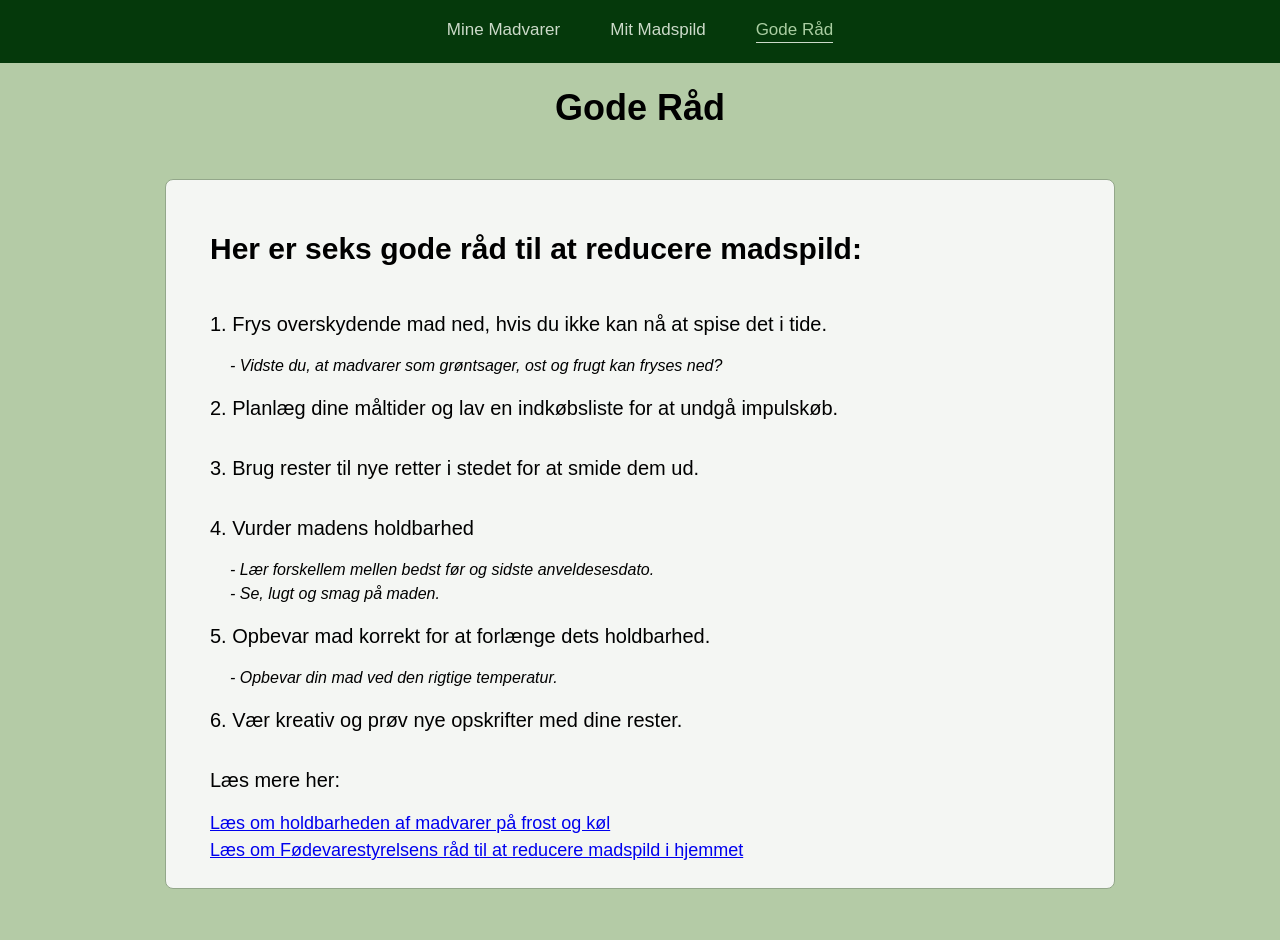
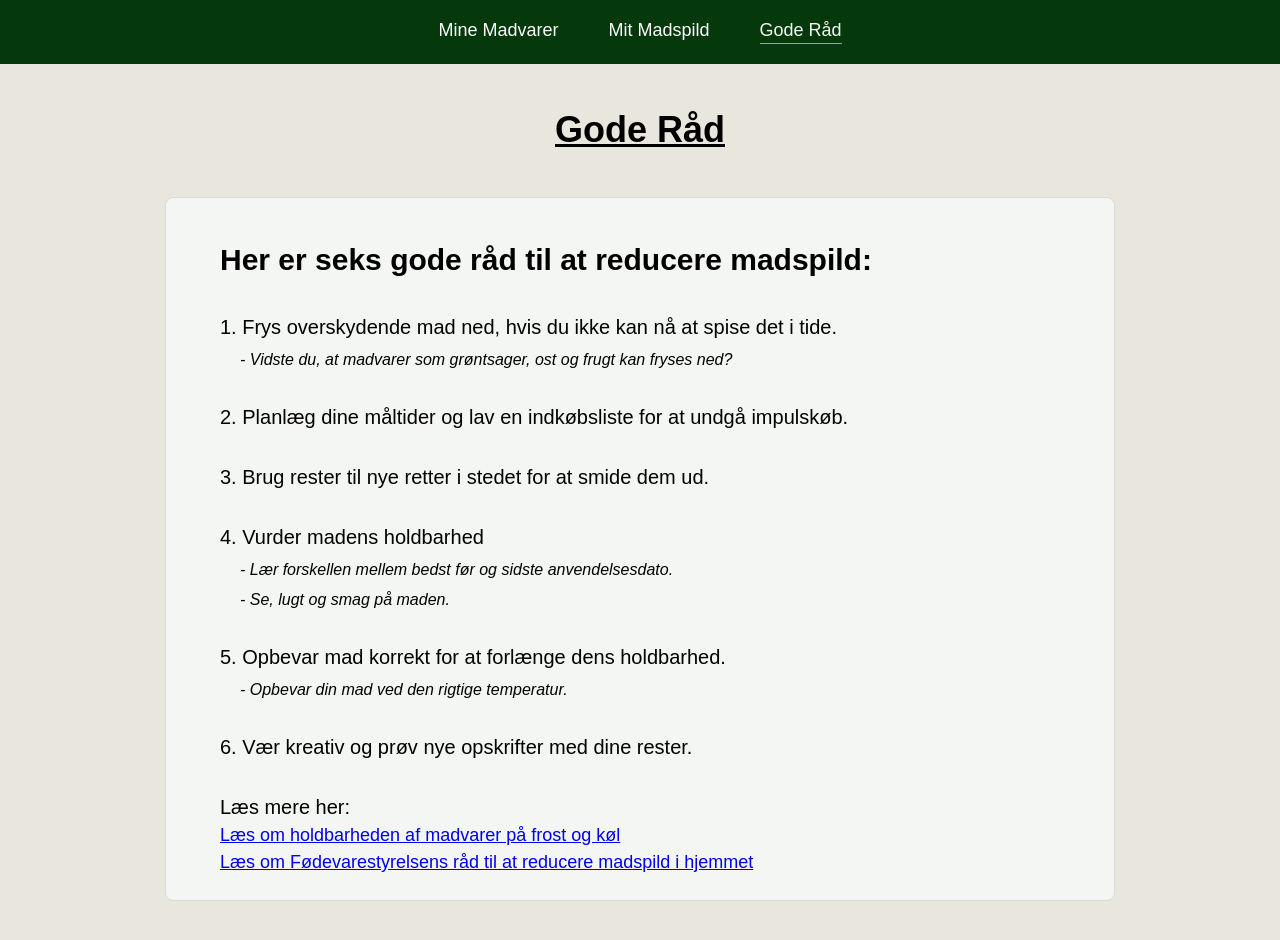
Before and after one commit to MadspildProjekt-DAD/madspild-webapp, a plain HTML site: page frontend/Gode_Raad.html in a window 1280 px wide. Drawn offline with Linux system fonts and the light colour scheme.

Commit message:
ændret css filerne

```diff
--- a/frontend/Gode_Raad.html
+++ b/frontend/Gode_Raad.html
@@ -18,17 +18,17 @@
 <section>
     <p class = "intro">Her er seks gode råd til at reducere madspild:</p>
         <p>1. Frys overskydende mad ned, hvis du ikke kan nå at spise det i tide.</p>
-        <p class="extraInfo">- Vidste du, at madvarer som grøntsager, ost og frugt kan fryses ned?</p>
+        <p class="extraInfo">-  Vidste du, at madvarer som grøntsager, ost og frugt kan fryses ned?</p>
         <p>2. Planlæg dine måltider og lav en indkøbsliste for at undgå impulskøb.</p>
         <p>3. Brug rester til nye retter i stedet for at smide dem ud.</p>
         <p>4. Vurder madens holdbarhed</p>
-        <p class="extraInfo">- Lær forskellem mellen bedst før og sidste anveldesesdato.</p>
-        <p class="extraInfo">- Se, lugt og smag på maden.</p>
-        <p>5. Opbevar mad korrekt for at forlænge dets holdbarhed.</p>
-        <p class="extraInfo">- Opbevar din mad ved den rigtige temperatur.</p>
+        <p class="extraInfo">-  Lær forskellen mellem bedst før og sidste anvendelsesdato.</p>
+        <p class="extraInfo">-  Se, lugt og smag på maden.</p>
+        <p>5. Opbevar mad korrekt for at forlænge dens holdbarhed.</p>
+        <p class="extraInfo">-  Opbevar din mad ved den rigtige temperatur.</p>
         <p>6. Vær kreativ og prøv nye opskrifter med dine rester.</p>
     <p> Læs mere her:</p>
-    <a class="links" href="https://www.madmagasinet.dk/holdbarhed/oversigt/ ">Læs om holdbarheden af madvarer på frost og køl</a><br>
+    <a class="links" href="https://www.madmagasinet.dk/holdbarhed/oversigt/">Læs om holdbarheden af madvarer på frost og køl</a><br>
     <a class="links" href="https://www.foedevarestyrelsen.dk/kost-og-foedevarer/alt-om-mad/madspild-i-hjemmet">Læs om Fødevarestyrelsens råd til at reducere madspild i hjemmet</a>
 </section>
 </main>
--- a/frontend/Mit madspild/mitmadspild.css
+++ b/frontend/Mit madspild/mitmadspild.css
@@ -9,7 +9,7 @@ main {
 body{
     margin: 0;
     font-family: Arial, sans-serif;
-    background-color: rgb(233, 241, 227);
+    background-color: rgb(233, 230, 221);
     color: rgb(0, 0, 0)
 }
 
@@ -25,30 +25,31 @@ nav{
 }
 
 nav a{
-    color: rgb(204, 218, 201);
+    color: rgb(251, 252, 251);
     text-decoration:none;
-    font-size: 17px;
+    font-size: 18px;
 }
 nav a:hover {
-    color: rgb(181, 233, 173);
+    color: rgb(178, 197, 175);
+}
+
+nav a.currentpage {
+    border-bottom: 1px solid rgb(146, 162, 206);
+    padding-bottom: 2px;
+    color: rgb(244, 246, 243);
 }
 
 h1{
     font-size: 36px;
     text-align: center;
-    margin: 20px;
+    margin-top: 5px;
+    margin-bottom: 20px;
     text-decoration: underline;
 }
 
 p{
     text-align: center;
     font-size: 20px;
-}
-
-nav a.currentpage {
-    border-bottom: 1px solid rgb(204, 218, 201);
-    padding-bottom: 2px;
-    color: rgb(170, 206, 162);
 }
 
 .chart-container {
@@ -92,16 +93,17 @@ nav a.currentpage {
 .madspild-overview {
     display: grid;
     grid-template-columns: 1fr 1fr;
-    gap: 70px;
+    gap: 60px;
 }
 
 .madspild-overview > section {
     min-width: 0;
-    border: 1px solid rgb(5, 57, 11);
+    border: 1px solid rgb(216, 219, 216);
     border-radius: 8px;
     padding-left: 20px;
     padding-right: 20px;
     padding-bottom: 20px;
+    background-color: rgb(244, 246, 243);
 }
 
 #money-details {
--- a/frontend/gode_raad.css
+++ b/frontend/gode_raad.css
@@ -8,7 +8,7 @@ body{
     margin: 0;
     text-align: center;
     font-family: Arial, sans-serif;
-    background-color: #b4cba6;
+    background-color: rgb(233, 230, 221);
     color: rgb(0, 0, 0)
 }
 
@@ -24,33 +24,34 @@ nav{
 }
 
 nav a{
-    color: rgb(204, 218, 201);
+    color: rgb(251, 252, 251);
     text-decoration:none;
-    font-size: 17px;
+    font-size: 18px;
 }
 nav a:hover {
-    color: rgb(181, 233, 173);
+    color: rgb(178, 197, 175);
+}
+
+nav a.currentpage {
+    border-bottom: 1px solid rgb(146, 162, 206);
+    padding-bottom: 2px;
+    color: rgb(244, 246, 243);
 }
 
 h1{
     font-size: 36px;
     text-align: center;
-    margin-bottom: 10px;
+    margin-top: 45px;
+    margin-bottom: 6px;
+    text-decoration: underline;
 }
 
 p{
     font-size: 20px;
-    margin: 0;
-    padding-left: 20px;
+    margin: 30px 0 0;
+    padding-left: 30px;
     text-align: left;
-    line-height: 3;
-}
-
-
-nav a.currentpage {
-    border-bottom: 1px solid rgb(204, 218, 201);
-    padding-bottom: 2px;
-    color: rgb(170, 206, 162);
+    line-height: 1.5;
 }
 
 section {
@@ -58,7 +59,7 @@ section {
     max-width: 900px;
     padding: 24px;
     background-color: rgb(244, 246, 243);
-    border: 1px solid rgb(147, 167, 138);
+    border: 1px solid rgb(216, 219, 216);
     border-radius: 8px;
     text-align: left;
     display: block;
@@ -67,21 +68,19 @@ section {
 .intro {
     font-weight: bold;
     font-size: 30px;
+    margin-top: 15px;
 }
 
 .extraInfo {
     font-size: 16px;
     font-style: italic;
-    padding: none;
-    margin: 20px;
-    margin-bottom: 0px;
-    margin-top: 0px;
+    margin: 6px 0 0 20px;
     line-height: 1.5;
 }
  .links {
     line-height: 1.5;
     margin: 0;
-    padding-left: 20px;
+    padding-left: 30px;
     font-size: 18px;
 
 }
--- a/frontend/style.css
+++ b/frontend/style.css
@@ -23,17 +23,40 @@ table {
     overflow: hidden;
 }
 
-th{
-border: 1px solid #d2edd2;
-    padding: 0.5rem;
-    text-align: left;
-    background-color: rgb(70, 91, 62);
-}
-td {
-    border: 1px solid #d2edd2;
+th {
+    border: 1px solid #05390b;
     padding: 0.5rem;
     text-align: left;
     background-color: rgb(147, 167, 138);
+}
+th:nth-child(1) {
+    width: 300px;
+}
+
+th:nth-child(2) {
+    width: 180px;
+}
+
+th:nth-child(3),
+th:nth-child(4),
+th:nth-child(5),
+th:nth-child(6) {
+    width: 110px;
+    text-align: center;
+}
+
+td {
+    border: 1px solid rgba(58, 73, 60, 0.502);
+    padding: 0.5rem;
+    text-align: left;
+    background-color: rgb(244, 246, 243);
+}
+
+td:nth-child(3),
+td:nth-child(4),
+td:nth-child(5),
+td:nth-child(6) {
+    text-align: center;
 }
 
 dialog form {
@@ -61,13 +84,14 @@ dialog::backdrop {
 body{
     margin: 0;
     font-family: Arial, sans-serif;
-    background-color: rgb(180, 203, 166);
+    background-color: rgb(233, 230, 221);
     color: rgb(0, 0, 0)
 }
 
 header {
     background-color: rgb(5, 57, 11);
     padding: 20px;
+    position: relative;
 }
 
 nav{
@@ -77,12 +101,12 @@ nav{
 }
 
 nav a{
-    color: rgb(204, 218, 201);
+    color: rgb(251, 252, 251);
     text-decoration:none;
-    font-size: 17px;
+    font-size: 18px;
 }
 nav a:hover {
-    color: rgb(181, 233, 173);
+    color: rgb(178, 197, 175);
 }
 
 h1{
@@ -93,7 +117,7 @@ h1{
 
 button {/*kig på størrelser*/
     background-color: rgb(11, 78, 11);
-    color: #f8fbf8;
+    color: #ffffff;
     border: none;
     padding: 8px 14px;
     border-radius: 8px;
@@ -103,7 +127,7 @@ button {/*kig på størrelser*/
 }
 
 button:hover{
-    background-color: #2d442d;
+    background-color: #457545;
 }
 
 .buttons{
@@ -133,9 +157,9 @@ p{
 }
 
 nav a.currentpage {
-    border-bottom: 1px solid rgb(204, 218, 201);
+    border-bottom: 1px solid rgb(146, 162, 206);
     padding-bottom: 2px;
-    color: rgb(170, 206, 162);
+    color: rgb(244, 246, 243);
 }
 .exit {
     position: absolute;
@@ -145,30 +169,32 @@ nav a.currentpage {
     right: 10px;
     font-size: 22px;
     cursor: pointer;
-    color: rgb(187, 118, 118);
+    color: rgb(194, 31, 31);
     line-height: 1;
 }
 /* ---------- Log ind-området øverst ---------- */
 #auth-omraade {
+    position: absolute;
+    right: 20px;                 /*  20px fra højre kant af headeren */
+    top: 50%;                    /*  Øverste kant midt i headeren... */
+    transform: translateY(-50%); /*  ...og flyttes halvdelen af sin egen højde op, så den er centreret */
     display: flex;
-    justify-content: flex-end;   /*  Hej og knap t.h. */
     align-items: center;
     gap: 15px;                   /*  Mellemrum mellem Hej og knap */
-    padding: 10px 20px;
 }
 
 #velkomst {
     color: rgb(204, 218, 201);   /* skriftfarve (lysgrøn) */
-    font-size: 24px;             /* skriftsørrelse */
+    font-size: 2px;             /* skriftsørrelse */
     font-weight: bold;           /* fed tekst */
     font-family: Georgia, serif; /* skrifttype */
 }
-/* ---------- Log ind-boksen ---------- */
+/* ---------- Log ind-boksen og fejlteksten ---------- */
 #login-boks {
-    display: flex;
-    justify-content: flex-end;   /* 2 boksene og knappen til højre */
+    display: grid;
+    justify-content: end;   /* 2 boksene, knappen og fejltekst til højre */
     align-items: center;
-    gap: 10px;                   /* mellemrummet mellem kasserne */
+    gap: 4px;                   /* mellemrummet mellem kasserne og fejltekst */
     padding: 0;
 }
 
@@ -184,21 +210,41 @@ nav a.currentpage {
     font-size: 15px;
 }
 
+.login-felter {
+    display: flex;
+    align-items: center;
+    gap: 10px;                   /* mellemrummet mellem kasserne */
+}
+
 .throw-out {
-    background: none;
+    background: transparent;
     border: none;
-    font-size: 25px;
+    font-size: 26px;
     cursor: pointer;
-    color:rgb(0, 0, 0)
+    color:rgb(0, 0, 0);
+    padding: 0;
+    margin: 0;
+    line-height: 1;
 }
+
+.throw-out:hover {
+    background: transparent;
+    color: rgb(194, 31, 31);
+}
+
 .text {
-    font-size: 10px;
-    color: rgb(8, 35, 20);
+    font-size: 13px;
+    color: rgb(0, 0, 0);
     font-style: italic;
+    text-align: left;
+    margin: -2px 0 15px 26px;
 }
+
 /* Fejlbesked ved forkert login */
 #login-fejl {
-    color: rgb(240, 180, 180);   /* forkert brugernavn eller adgangskode" would appear in dark green on dark green and would not be visible*/
+    color: rgb(194, 31, 31);   /* forkert brugernavn eller adgangskode" would appear in dark green on dark green and would not be visible*/
     font-size: 15px;
-    margin: 0;
+    margin: 0px;
+    padding-left: 3px;
+    text-align: left;
 }
```
Also changed, not shown: frontend/Mit madspild/mitmadspild.js (+5 -5 lines), frontend/index.html (+15 -14 lines).
